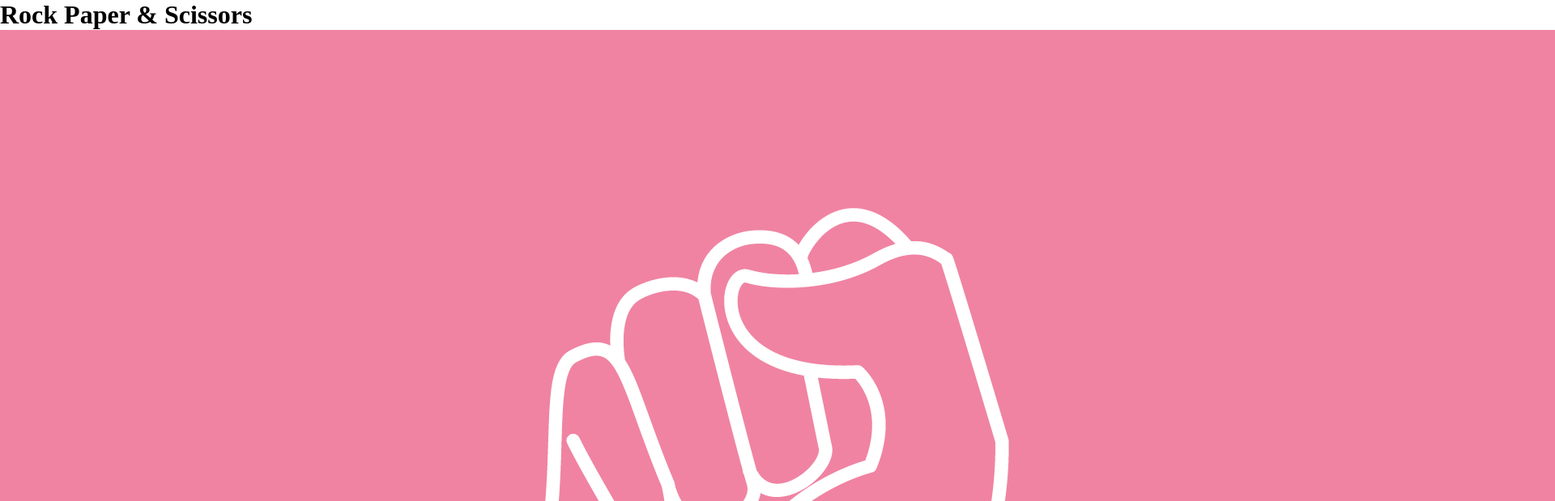
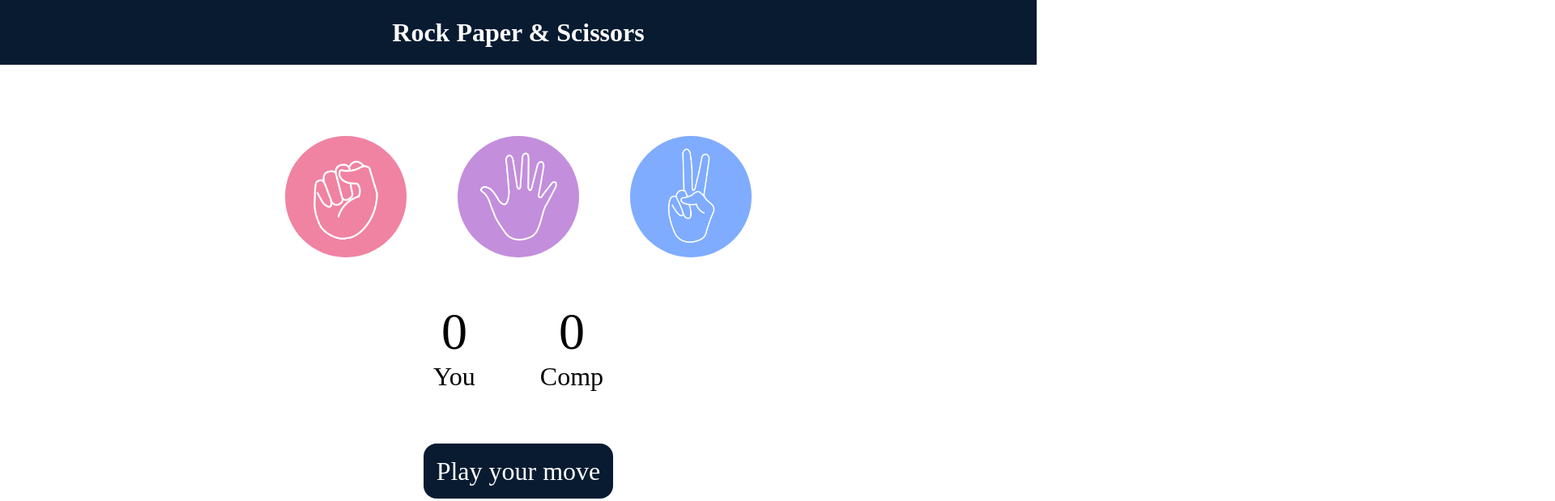
Before and after one commit to Akib-10/Rock-Paper-Scissors-Game, a plain HTML site: page index.html in a window 1280 px wide. Shown: the top 619 px of the page at 81% size, 1920 px wide, since content can reach past the window. Drawn offline with Linux system fonts and the light colour scheme.

Commit message:
Style game board and move message

```diff
--- a/index.html
+++ b/index.html
@@ -33,10 +33,9 @@
             <p id="comp-score">0</p>
             <p>Comp</p>
         </div>
-
-        <div class="msg-container">
-            <p id="msg">Play your move</p>
-        </div>
+    </div>
+    <div class="msg-container">
+        <p id="msg">Play your move</p>
     </div>
   </body>
 </html>
--- a/style.css
+++ b/style.css
@@ -1,4 +1,67 @@
 *{
     margin: 0;
     padding: 0;
+    text-align: center;
 }
+
+h1{
+    background-color: #081b31;
+    color: #fff;
+    height: 5rem;
+    line-height: 5rem;
+}
+
+.choices{
+    display: flex;
+    justify-content: center; /* center e rakhar jonno */
+    gap: 3rem;
+    align-items: center;
+    margin-top: 5rem;
+}
+
+.choice{
+    height: 165px;
+    width: 165px;
+    border-radius: 50%;
+    display: flex;
+    justify-content: center;
+    align-items: center;
+}
+
+.choice:hover{
+    cursor: pointer; /* mouse icon change er jonno */
+    background-color: #081b31;
+}
+
+img{
+    height: 150px;
+    width: 150px;
+    object-fit: cover;
+    border-radius: 50%;
+}
+
+.score-board{
+    margin-top: 3rem;
+    display: flex;
+    justify-content: center;
+    align-items: center;
+    font-size: 2rem;
+    gap: 5rem;
+}
+
+#user-score,#comp-score{
+    font-size: 4rem;
+}
+
+.msg-container{
+    margin-top: 5rem;
+}
+
+#msg{
+    background-color: #081b31;
+    color: white;
+    font-size: 2rem;
+    border-radius: 1rem;
+    display: inline;
+    padding: 1rem;
+}
```
